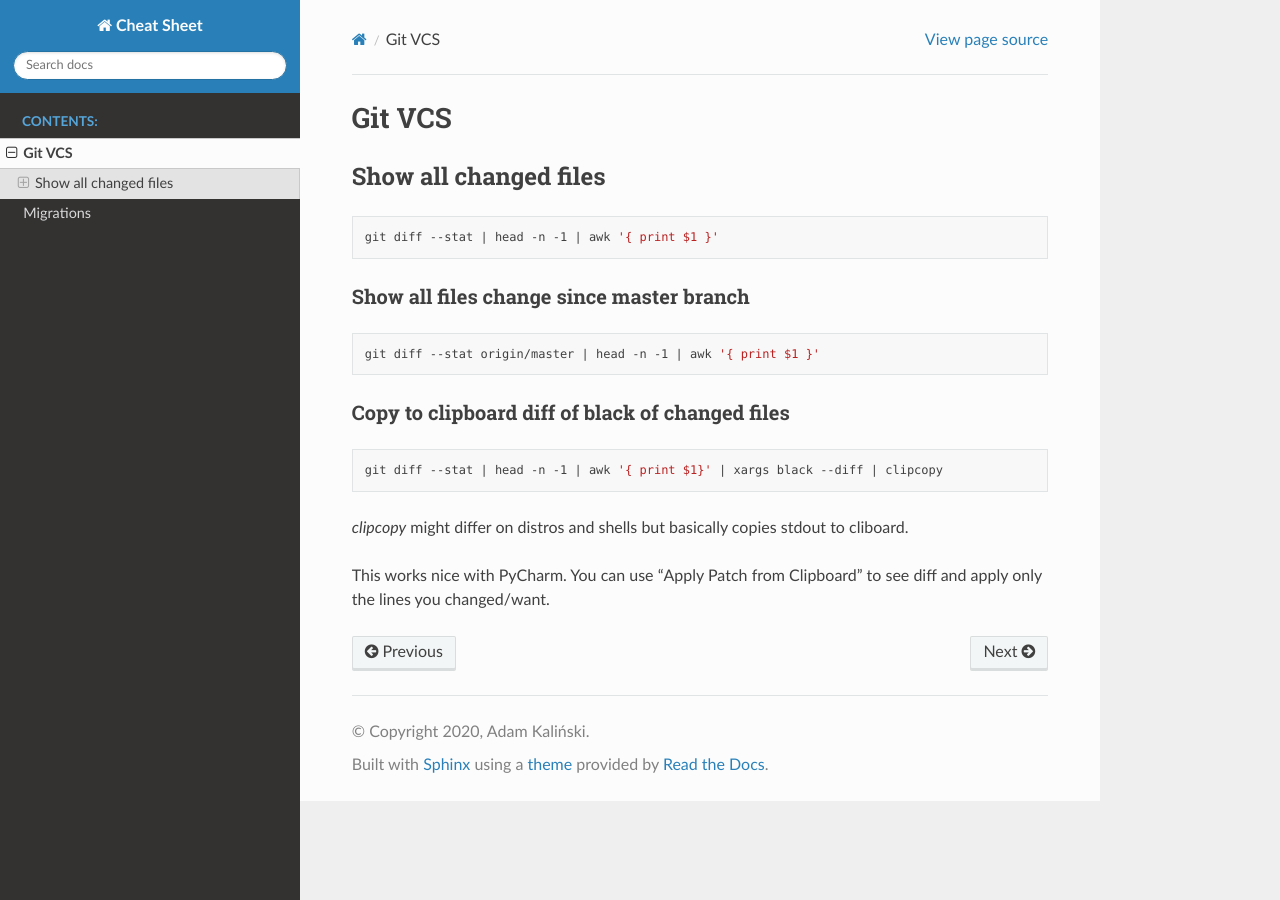
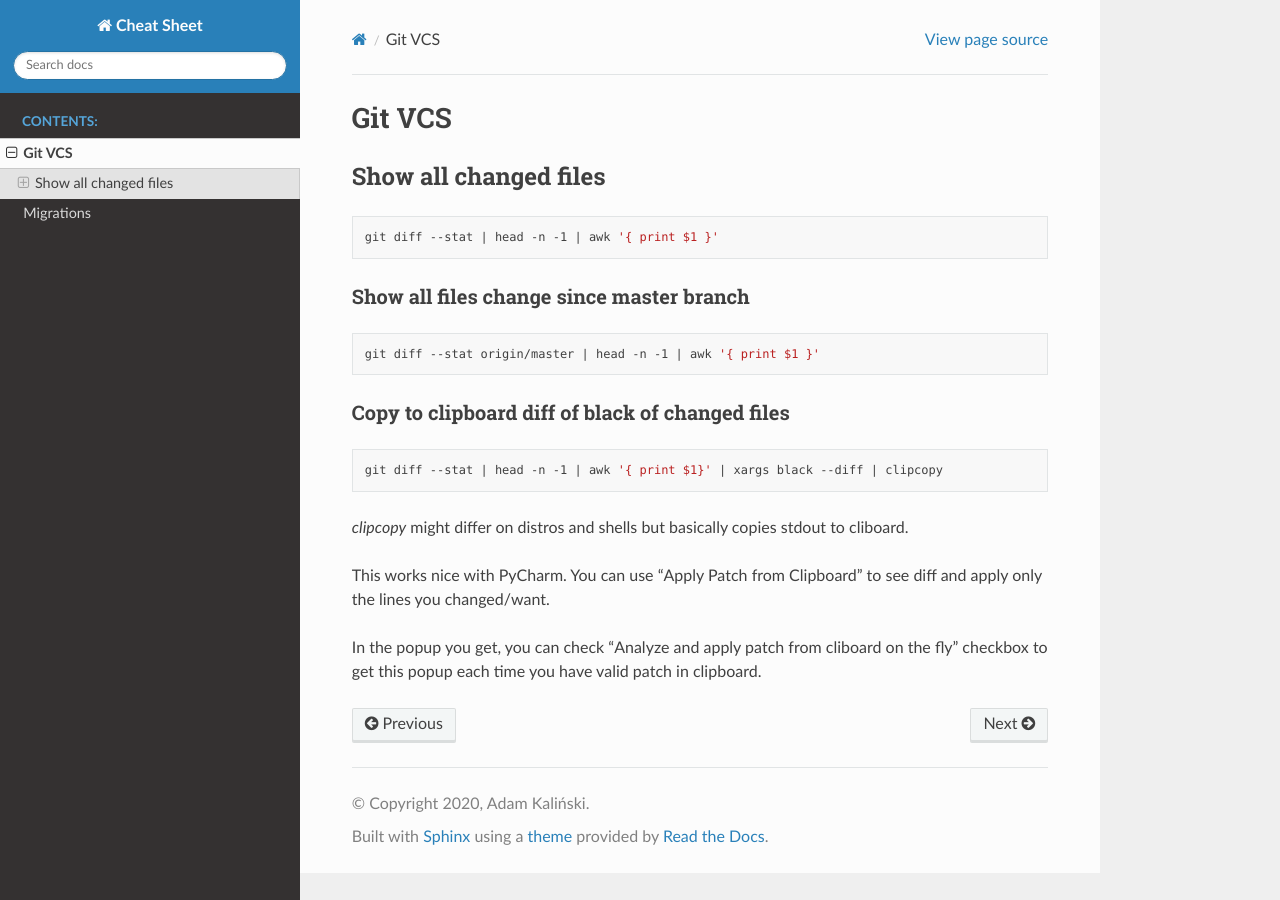
Before and after one commit to adamkal/cheatcheet, a Sphinx documentation site: the page built from docs/sections/git.rst, in a window 1280 px wide. Built offline with Sphinx 7.4.7 and the Read the Docs theme 2.0.0, drawn with Linux system fonts in a browser that asks for light colours.

Commit message:
Add extra tip on git

```diff
--- a/docs/sections/git.rst
+++ b/docs/sections/git.rst
@@ -29,3 +29,7 @@ cliboard.
 
 This works nice with PyCharm. You can use "Apply Patch from Clipboard" to see
 diff and apply only the lines you changed/want.
+
+In the popup you get, you can check
+"Analyze and apply patch from cliboard on the fly" checkbox to get this popup
+each time you have valid patch in clipboard.
```
